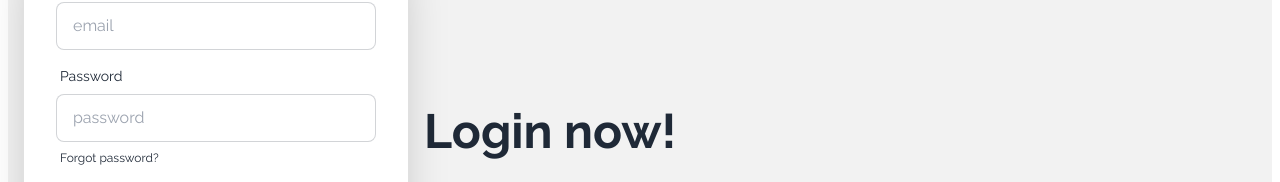
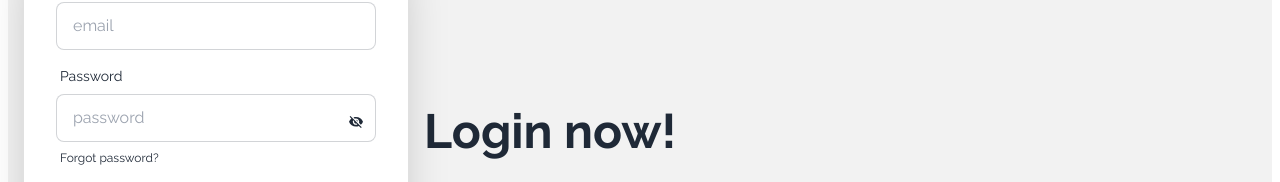
Before and after one commit to Shadmans-World/Eco-Adventure-Experiences, a React (Vite) app: page /auth/login in a window 1280 px wide. Shown: the part 337-519 px from the top of the page. Built offline with nearby package versions, Linux system fonts and the light colour scheme; no server answers; a web font is replaced by a local one.

Commit message:
Password Visibility-hidden implemented

```diff
--- a/src/Auth/Login.jsx
+++ b/src/Auth/Login.jsx
@@ -1,17 +1,18 @@
-
-
 import React, { useContext, useState } from "react";
 import { Link, useNavigate, useLocation } from "react-router-dom";
 import { AuthContext } from "../Context API/AuthProvider";
 import { FcGoogle } from "react-icons/fc"; // Import the Google icon
-
+import { IoMdEye } from "react-icons/io";
+import { IoMdEyeOff } from "react-icons/io";
 const Login = () => {
-    const { setUser, logInUser, googleSignInUser, error, setError } = useContext(AuthContext);
+  const { setUser, logInUser, googleSignInUser, error, setError } =
+    useContext(AuthContext);
   const navigate = useNavigate();
   const location = useLocation();
   const from = location.state?.from?.pathname || "/"; // Redirect to previous page after login
 
   const [email, setEmail] = useState("");
+  const [visible, setVisible] = useState(false);
 
   const handleLogin = (e) => {
     e.preventDefault();
@@ -51,7 +52,8 @@ const Login = () => {
             <h1 className="text-5xl font-bold">Login now!</h1>
             <p className="py-6">
               Provident cupiditate voluptatem et in. Quaerat fugiat ut assumenda
-                            excepturi exercitationem quasi. In deleniti eaque aut repudiandae et a id nisi.
+              excepturi exercitationem quasi. In deleniti eaque aut repudiandae
+              et a id nisi.
             </p>
           </div>
           <div className="card bg-base-100 w-full max-w-sm shrink-0 shadow-2xl">
@@ -74,13 +76,22 @@ const Login = () => {
                 <label className="label">
                   <span className="label-text">Password</span>
                 </label>
+                <div className="relative">
                   <input
-                                    type="password"
+                    type={visible ? "text" : "password"}
                     name="password"
                     placeholder="password"
-                                    className="input input-bordered"
+                    className="input input-bordered w-full"
                     required
                   />
+                  <div
+                    className="absolute right-3 top-5"
+                    onClick={() => setVisible(!visible)}
+                  >
+                    {visible ? <IoMdEye /> : <IoMdEyeOff />}
+                  </div>
+                </div>
+
                 <label className="label">
                   <Link
                     to="/forgotPass"
@@ -112,7 +123,10 @@ const Login = () => {
             {/* Google Sign-In Button */}
             <div className="flex flex-col justify-center items-center gap-y-2 my-3">
               <p>Or sign in with</p>
-                            <button onClick={handleGoogle} className="btn btn-outline btn-circle">
+              <button
+                onClick={handleGoogle}
+                className="btn btn-outline btn-circle"
+              >
                 <FcGoogle className="w-8 h-8" />
               </button>
             </div>
--- a/src/Auth/Register.jsx
+++ b/src/Auth/Register.jsx
@@ -1,193 +1,10 @@
-// import React, { useContext } from 'react';
-// import { AuthContext } from '../Context API/AuthProvider';
-// import { updateProfile } from 'firebase/auth';
-// import { Link, useNavigate } from 'react-router-dom';
-// import { FcGoogle } from 'react-icons/fc';
-
-// const Register = () => {
-//   const {
-//     createUser,
-//     setUser,
-//     passErrors,
-//     setPassErrors,
-//     error,
-//     setError,
-//     googleSignInUser,
-//   } = useContext(AuthContext);
-//   const navigate = useNavigate();
-
-//   const handleRegister = (e) => {
-//     e.preventDefault();
-//     const data = e.target;
-//     const name = data.name.value;
-//     const photo = data.photo.value;
-//     const email = data.email.value;
-//     const password = data.password.value;
-
-//     // Validation flags
-//     const hasUppercase = /[A-Z]/.test(password);
-//     const hasLowercase = /[a-z]/.test(password);
-//     const isValidLength = password.length >= 6;
-
-//     // Set errors based on validation
-//     setPassErrors({
-//       uppercase: hasUppercase ? '' : 'Password must include at least one uppercase letter.',
-//       lowercase: hasLowercase ? '' : 'Password must include at least one lowercase letter.',
-//       length: isValidLength ? '' : 'Password must be at least 6 characters long.',
-//     });
-
-//     // If validation fails, prevent form submission
-//     if (!hasUppercase || !hasLowercase || !isValidLength) {
-//       return;
-//     }
-
-//     createUser(email, password)
-//       .then((result) => {
-//         const user = result.user;
-//         setUser(user);
-//         console.log('Registration Successful', user);
-
-//         updateProfile(user, {
-//           displayName: name,
-//           photoURL: photo,
-//         })
-//           .then(() => {
-//             console.log('Profile Updated');
-
-//             // Manually update the user in the AuthContext after profile update
-//             const updatedUser = { ...user, displayName: name, photoURL: photo };
-//             setUser(updatedUser);
-
-//             data.reset(); // Reset the form after successful registration
-//             setError(''); // Clear any previous errors
-//             navigate('/'); // Navigate to the home page
-//           })
-//           .catch((err) => {
-//             console.log('Error updating profile:', err.code, err.message);
-//             setError(err.message); // Display only the error message
-//           });
-//       })
-//       .catch((err) => {
-//         console.log(err.message, err.code);
-//         setError(err.message); // Set the error message to show to the user
-//       });
-//   };
-
-//   const handleGoogle = () => {
-//     googleSignInUser()
-//       .catch((err) => {
-//         console.log('Google Sign-In Error:', err.message);
-//         setError(err.message); // Show the error message to the user
-//       });
-//   };
-
-//   return (
-//     <div>
-//       <div className="hero bg-base-200 min-h-screen">
-//         <div className="hero-content flex-col lg:flex-row">
-//           <div className="text-center lg:text-left">
-//             <h1 className="text-5xl font-bold">Register now!</h1>
-//             <p className="py-6">
-//               Provident cupiditate voluptatem et in. Quaerat fugiat ut assumenda
-//               excepturi exercitationem quasi. In deleniti eaque aut repudiandae
-//               et a id nisi.
-//             </p>
-//           </div>
-//           <div className="card bg-base-100 w-full max-w-sm shrink-0 shadow-2xl">
-//             <form onSubmit={handleRegister} className="card-body">
-//               <div className="form-control">
-//                 <label className="label">
-//                   <span className="label-text">Name</span>
-//                 </label>
-//                 <input
-//                   type="text"
-//                   placeholder="name"
-//                   name="name"
-//                   className="input input-bordered"
-//                   required
-//                 />
-//               </div>
-//               <div className="form-control">
-//                 <label className="label">
-//                   <span className="label-text">Photo URL</span>
-//                 </label>
-//                 <input
-//                   type="text"
-//                   name="photo"
-//                   placeholder="photo url"
-//                   className="input input-bordered"
-//                   required
-//                 />
-//               </div>
-//               <div className="form-control">
-//                 <label className="label">
-//                   <span className="label-text">Email</span>
-//                 </label>
-//                 <input
-//                   type="email"
-//                   placeholder="email"
-//                   name="email"
-//                   className="input input-bordered"
-//                   required
-//                 />
-//               </div>
-//               <div className="form-control">
-//                 <label className="label">
-//                   <span className="label-text">Password</span>
-//                 </label>
-//                 <input
-//                   type="password"
-//                   placeholder="password"
-//                   name="password"
-//                   className="input input-bordered"
-//                   required
-//                 />
-//                 <div className="text-red-600 mt-2">
-//                   {passErrors?.uppercase && <p>{passErrors.uppercase}</p>}
-//                   {passErrors?.lowercase && <p>{passErrors.lowercase}</p>}
-//                   {passErrors?.length && <p>{passErrors.length}</p>}
-//                 </div>
-//               </div>
-//               <div className="form-control mt-6">
-//                 <button className="btn btn-primary">Register</button>
-//               </div>
-//             </form>
-//             <p className="text-center mb-3 text-red-600 text-[15px]">
-//               Already have an account?{' '}
-//               <Link className="font-bold text-black" to="/auth/login">
-//                 Login
-//               </Link>{' '}
-//               please
-//             </p>
-
-//             <div className="flex flex-col justify-center items-center gap-y-2 my-3">
-//               <p>Or</p>
-//               <p>Sign in with</p>
-//               <button onClick={handleGoogle} className="btn btn-outline btn-circle">
-//                 <FcGoogle className="w-8 h-8" />
-//               </button>
-//             </div>
-
-//             {/* Error Message */}
-//             {error && (
-//               <div className="form-control mb-3">
-//                 <p className="text-center text-red-600 text-sm">{error}</p>
-//               </div>
-//             )}
-//           </div>
-//         </div>
-//       </div>
-//     </div>
-//   );
-// };
-
-// export default Register;
-
-import React, { useContext } from 'react';
-import { AuthContext } from '../Context API/AuthProvider';
-import { updateProfile } from 'firebase/auth';
-import { Link, useNavigate } from 'react-router-dom';
-import { FcGoogle } from 'react-icons/fc';
+import React, { useContext, useState } from "react";
+import { AuthContext } from "../Context API/AuthProvider";
+import { updateProfile } from "firebase/auth";
+import { Link, useNavigate } from "react-router-dom";
+import { FcGoogle } from "react-icons/fc";
+import { IoMdEye } from "react-icons/io";
+import { IoMdEyeOff } from "react-icons/io";
 
 const Register = () => {
   const {
@@ -200,7 +17,7 @@ const Register = () => {
     googleSignInUser,
   } = useContext(AuthContext);
   const navigate = useNavigate(); // Use navigate hook to redirect after Google Sign-In
-
+  const [visible, setVisible] = useState(false);
   const handleRegister = (e) => {
     e.preventDefault();
     const data = e.target;
@@ -216,9 +33,15 @@ const Register = () => {
 
     // Set errors based on validation
     setPassErrors({
-      uppercase: hasUppercase ? '' : 'Password must include at least one uppercase letter.',
-      lowercase: hasLowercase ? '' : 'Password must include at least one lowercase letter.',
-      length: isValidLength ? '' : 'Password must be at least 6 characters long.',
+      uppercase: hasUppercase
+        ? ""
+        : "Password must include at least one uppercase letter.",
+      lowercase: hasLowercase
+        ? ""
+        : "Password must include at least one lowercase letter.",
+      length: isValidLength
+        ? ""
+        : "Password must be at least 6 characters long.",
     });
 
     // If validation fails, prevent form submission
@@ -230,25 +53,25 @@ const Register = () => {
       .then((result) => {
         const user = result.user;
         setUser(user);
-        console.log('Registration Successful', user);
+        console.log("Registration Successful", user);
 
         updateProfile(user, {
           displayName: name,
           photoURL: photo,
         })
           .then(() => {
-            console.log('Profile Updated');
+            console.log("Profile Updated");
 
             // Manually update the user in the AuthContext after profile update
             const updatedUser = { ...user, displayName: name, photoURL: photo };
             setUser(updatedUser);
 
             data.reset(); // Reset the form after successful registration
-            setError(''); // Clear any previous errors
-            navigate('/'); // Navigate to the home page
+            setError(""); // Clear any previous errors
+            navigate("/"); // Navigate to the home page
           })
           .catch((err) => {
-            console.log('Error updating profile:', err.code, err.message);
+            console.log("Error updating profile:", err.code, err.message);
             setError(err.message); // Display only the error message
           });
       })
@@ -261,10 +84,10 @@ const Register = () => {
   const handleGoogle = () => {
     googleSignInUser()
       .then(() => {
-        navigate('/'); // Navigate to home page after successful Google Sign-In
+        navigate("/"); // Navigate to home page after successful Google Sign-In
       })
       .catch((err) => {
-        console.log('Google Sign-In Error:', err.message);
+        console.log("Google Sign-In Error:", err.message);
         setError(err.message); // Show the error message to the user
       });
   };
@@ -323,13 +146,22 @@ const Register = () => {
                 <label className="label">
                   <span className="label-text">Password</span>
                 </label>
+                <div className="relative">
                   <input
-                  type="password"
+                    type={visible ? "text" : "password"}
                     placeholder="password"
                     name="password"
-                  className="input input-bordered"
+                    className="input input-bordered w-full"
                     required
                   />
+                  <div
+                    className="absolute top-5 right-3"
+                    onClick={() => setVisible(!visible)}
+                  >
+                    {visible ? <IoMdEye /> : <IoMdEyeOff />}
+                  </div>
+                </div>
+
                 <div className="text-red-600 mt-2">
                   {passErrors?.uppercase && <p>{passErrors.uppercase}</p>}
                   {passErrors?.lowercase && <p>{passErrors.lowercase}</p>}
@@ -341,16 +173,19 @@ const Register = () => {
               </div>
             </form>
             <p className="text-center mb-3 text-red-600 text-[15px]">
-              Already have an account?{' '}
+              Already have an account?{" "}
               <Link className="font-bold text-black" to="/auth/login">
                 Login
-              </Link>{' '}
+              </Link>{" "}
               please
             </p>
 
             <div className="flex flex-col justify-center items-center gap-y-2 my-3">
               <p>Or sign in with</p>
-                            <button onClick={handleGoogle} className="btn btn-outline btn-circle">
+              <button
+                onClick={handleGoogle}
+                className="btn btn-outline btn-circle"
+              >
                 <FcGoogle className="w-8 h-8" />
               </button>
             </div>
```
Lines whose indentation alone changed are shown as unchanged.
